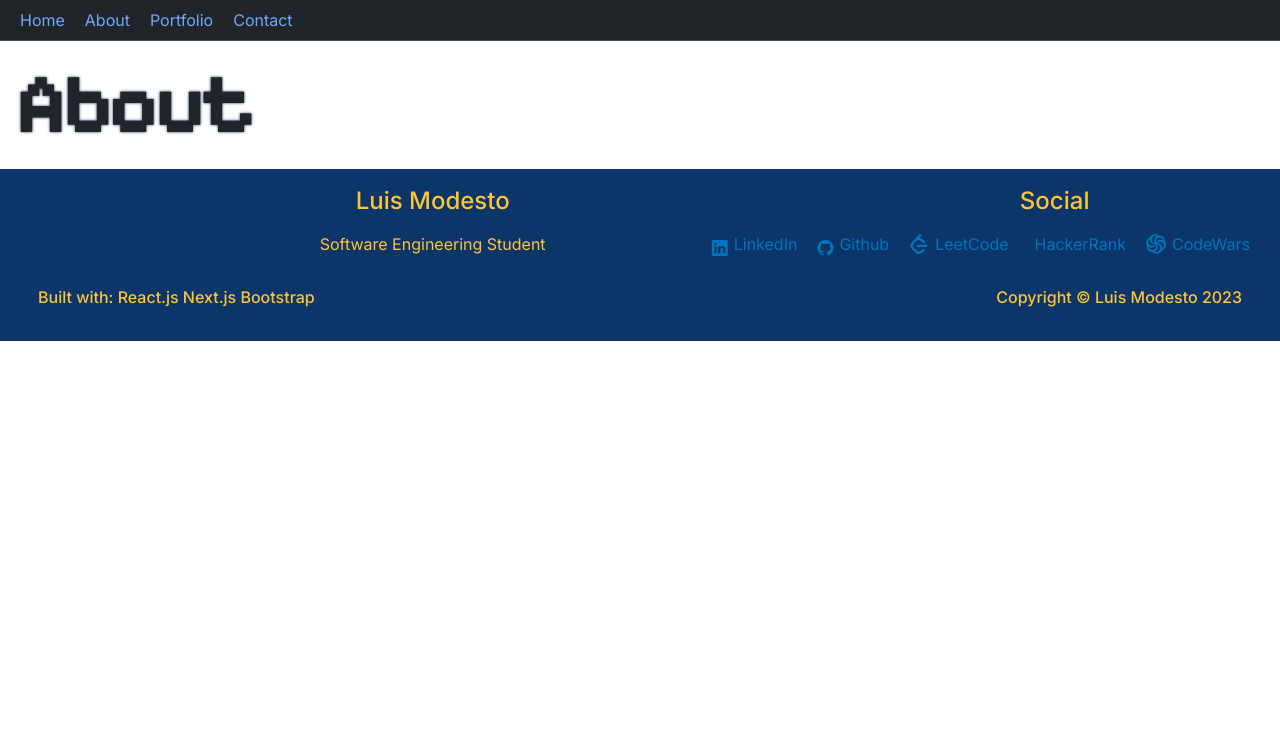
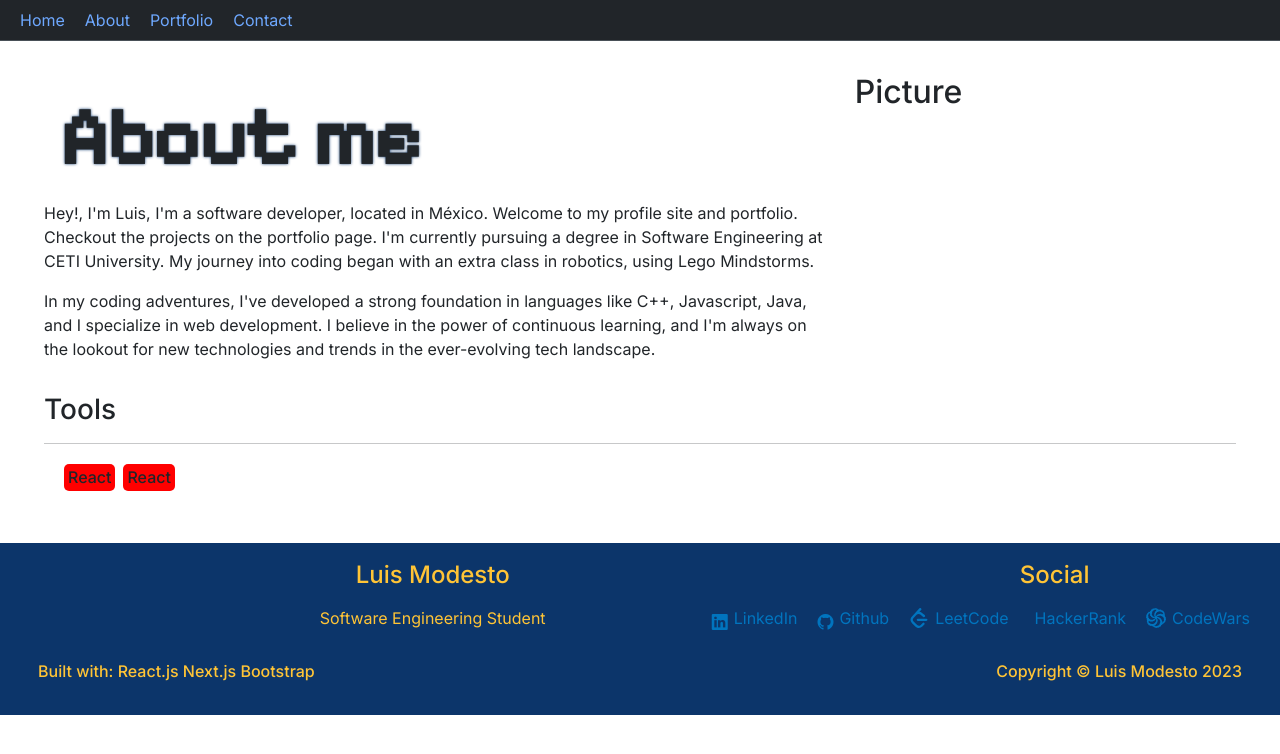
Before and after one commit to RepellantHail/RepellantHail.github.io, a Next.js app: page /about in a window 1280 px wide. Shown: the top 754 px of the page. Built offline with nearby package versions, Linux system fonts and the light colour scheme.

Commit message:
added about page and set up

```diff
--- /dev/null
+++ b/src/app/about/IconPill.js
@@ -0,0 +1,16 @@
+import React from 'react'
+
+export default function IconPill({title, children}) {
+  return (
+    <h6
+        className='m-1 p-1'
+        style={{
+            backgroundColor: 'red',
+            minWidth: 'auto',
+            borderRadius: '5px',
+        }}
+    >
+        {children} {title}
+    </h6>
+  )
+}
--- a/src/app/about/page.js
+++ b/src/app/about/page.js
@@ -1,10 +1,37 @@
 import Title from "../components/Title";
+import IconPill from "./IconPill";
 
 export default function page() {
     return (
-        <div>
-            <Title {...{ title: "About" }} />
-
+        <div className="container-fluid p-3">
+            <div className="row m-3 ">
+                <div className="col-8">
+                    <Title {...{ title: "About me" }} />
+                    <p>
+                        Hey!, I'm Luis, I'm a software developer, located in México. Welcome to my profile site and portfolio. Checkout the projects on the portfolio page. I'm currently pursuing a degree in Software Engineering at <span>CETI</span> University. My journey into coding began with an extra class in robotics, using Lego Mindstorms.
+                    </p>
+                    <p>
+                        In my coding adventures, I've developed a strong foundation in languages like <span>C++</span>, <span>Javascript</span>, <span>Java</span>, and I specialize in web development. I believe in the power of continuous learning, and I'm always on the lookout for new technologies and trends in the ever-evolving tech landscape.
+                    </p>
+                </div>
+                <div className="col-4">
+                    <h2>Picture</h2>
+                </div>
+            </div>
+            <div className="row m-3">
+                <div>
+                    <h3>Tools</h3>
+                    <hr></hr>
+                    <div className="d-flex flex-wrap m-3">
+                        <IconPill title="React">
+                            <i className="fa-brands fa-react"></i>
+                        </IconPill>
+                        <IconPill title="React">
+                            <i className="fa-brands fa-react"></i>
+                        </IconPill>
+                    </div>
+                </div>
+            </div>
         </div>
     );
 }
--- a/src/app/components/Title.js
+++ b/src/app/components/Title.js
@@ -9,7 +9,8 @@ export default function Title({title}) {
           fontWeight: 'bold',
           fontSize: '5em',
           textShadow: '0 0 3px #0C356A'
-            }}>
+        }}
+    >
         {title}
     </h1>
   )
```
Lines whose indentation alone changed are shown as unchanged.
